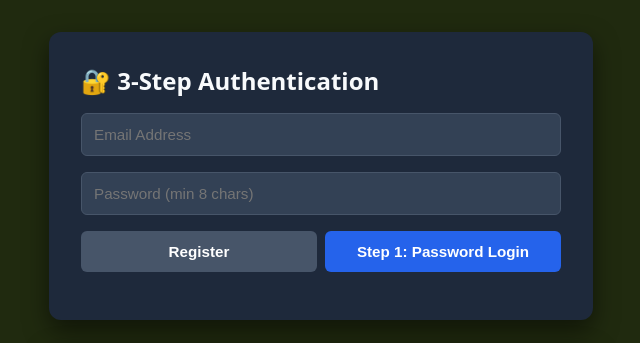
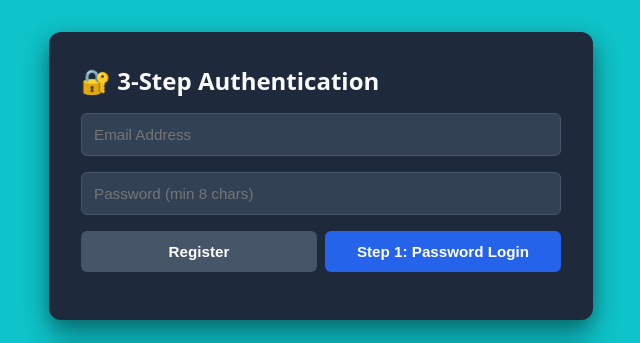
Before and after one commit to kheizaran-nazari-khakeshoori/zero-trust-ephemeral-converter, a website: page client/index.html in a window 1280 px wide. Shown: the top 343 px of the page, without its empty margins (319-959 px from the left). Drawn offline with Linux system fonts and the light colour scheme.

Commit message:
debuged code

```diff
--- a/client/index.html
+++ b/client/index.html
@@ -9,7 +9,7 @@
   <style>
     body {
       font-family: system-ui, -apple-system, sans-serif;
-      background-color: #202a0f;
+      background-color: #0ec3c9;
       color: #f8fafc;
       display: flex;
       flex-direction: column;
```
